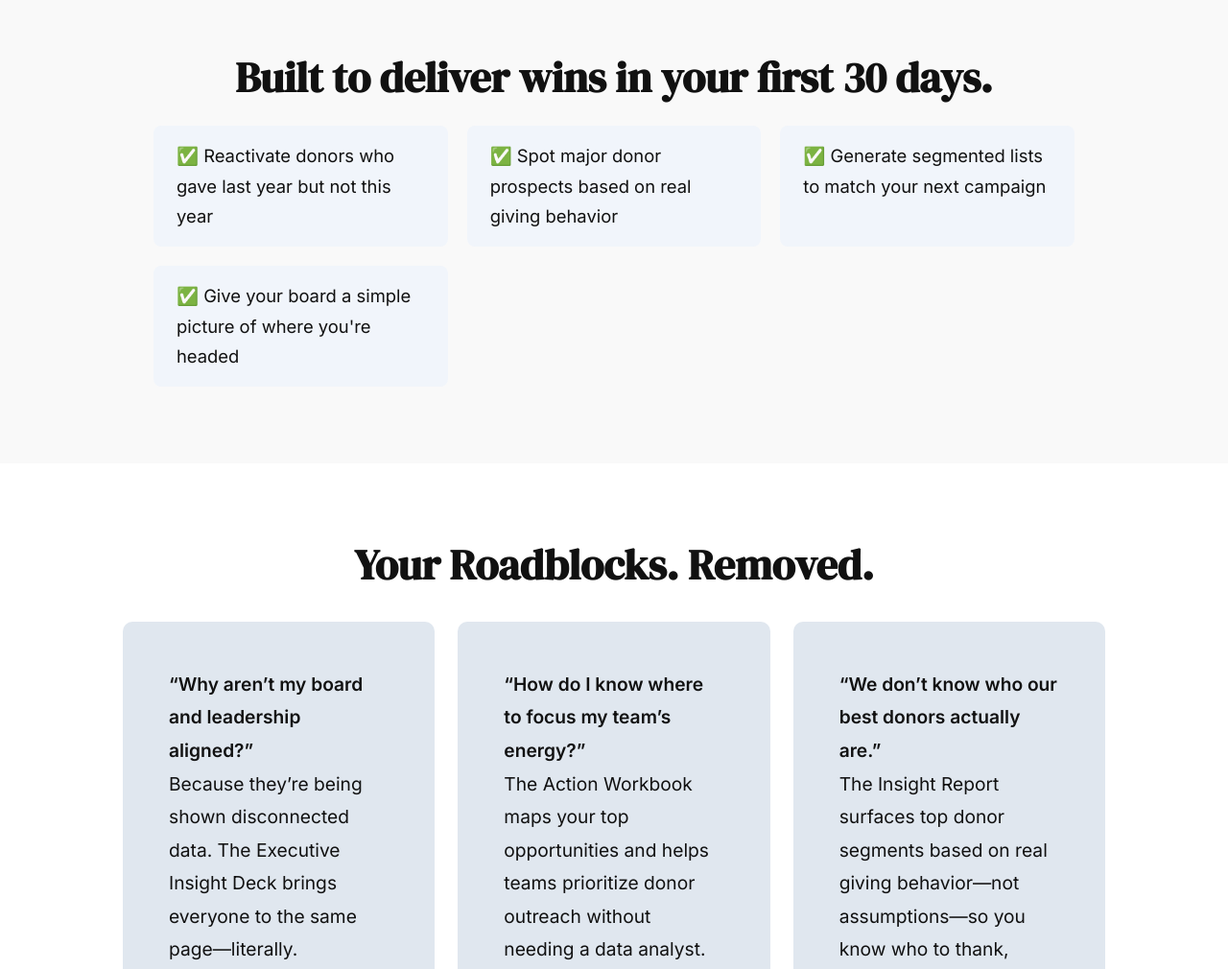
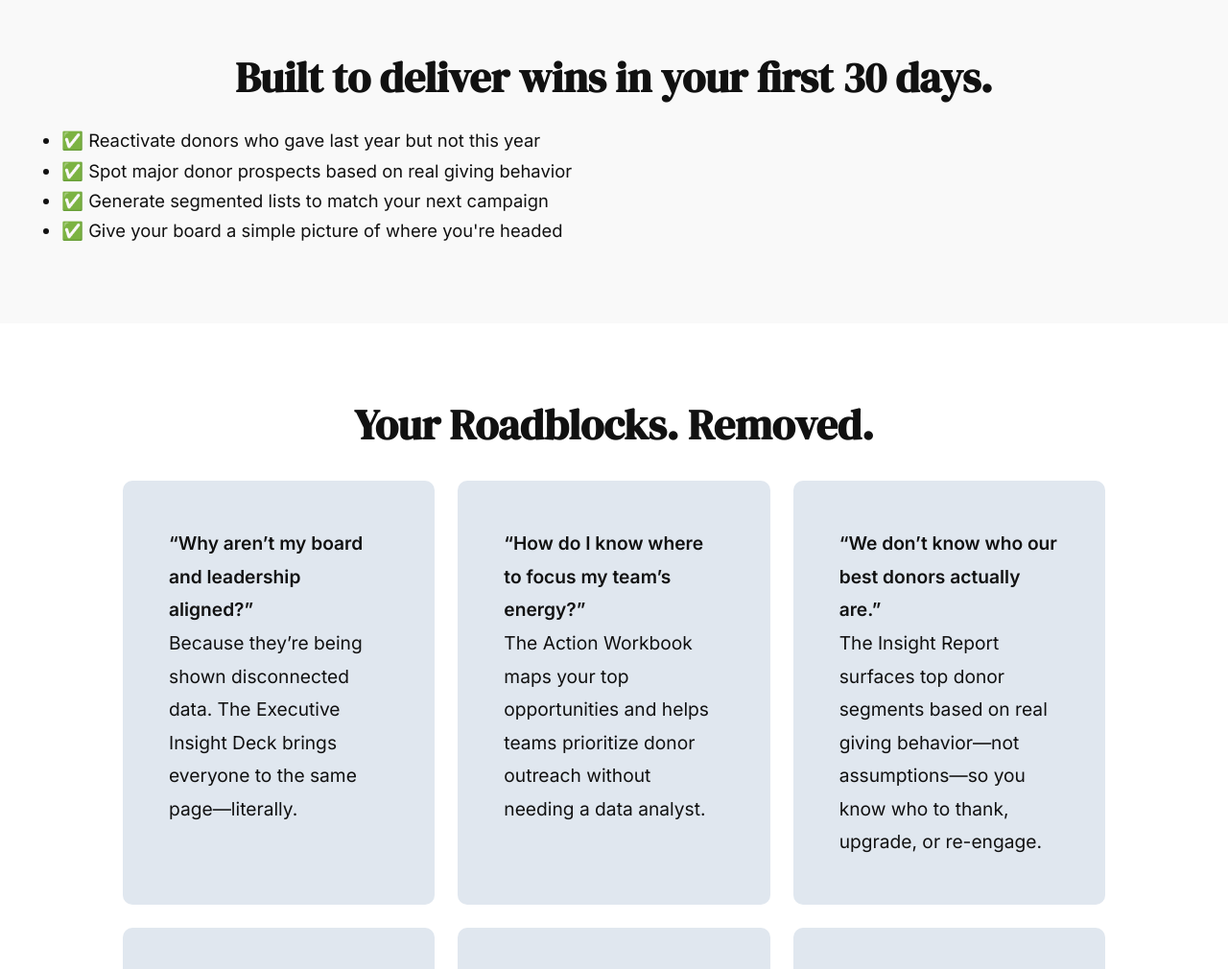
Before and after one commit to benmohler/giving-report-toolkit, a plain HTML site: page index.html in a window 1280 px wide. Shown: the part 3000-4010 px from the top of the page at 96% size. Drawn offline with Linux system fonts and the light colour scheme.

Commit message:
Update index.html

```diff
--- a/index.html
+++ b/index.html
@@ -65,12 +65,12 @@
 
 <section class="section shaded">
   <h2 class="statement">Built to deliver wins in your first 30 days.</h2>
-  <div class="checklist-grid">
-    <div class="checklist-item">✅ Reactivate donors who gave last year but not this year</div>
-    <div class="checklist-item">✅ Spot major donor prospects based on real giving behavior</div>
-    <div class="checklist-item">✅ Generate segmented lists to match your next campaign</div>
-    <div class="checklist-item">✅ Give your board a simple picture of where you're headed</div>
-  </div>
+  <ul class="checklist-centered">
+    <li>✅ Reactivate donors who gave last year but not this year</li>
+    <li>✅ Spot major donor prospects based on real giving behavior</li>
+    <li>✅ Generate segmented lists to match your next campaign</li>
+    <li>✅ Give your board a simple picture of where you're headed</li>
+  </ul>
 </section>
 
 <section class="section value-summary">
@@ -126,12 +126,13 @@
     <a href="#" class="cta-button">Buy Now</a>
     <a href="GivingReportToolkit-InvoiceRequest.pdf" class="cta-button outline" download>Download Invoice</a>
   </div>
-  <h3 style="text-align:center;">Want to see if it’s a fit?</h3>
+  <h2 class="statement">Want to see if it’s a fit?</h2>
   <form class="contact-form" action="#" method="POST">
     <input type="text" name="name" placeholder="Your Name" required />
     <input type="email" name="email" placeholder="Your Email" required />
-    <textarea name="message" placeholder="Your Message" rows="4" required></textarea>
-    <button type="submit">Let's Talk</button>
+    <div style="text-align: center;">
+      <button type="submit">Let's Talk</button>
+    </div>
   </form>
 </section>
 
```
